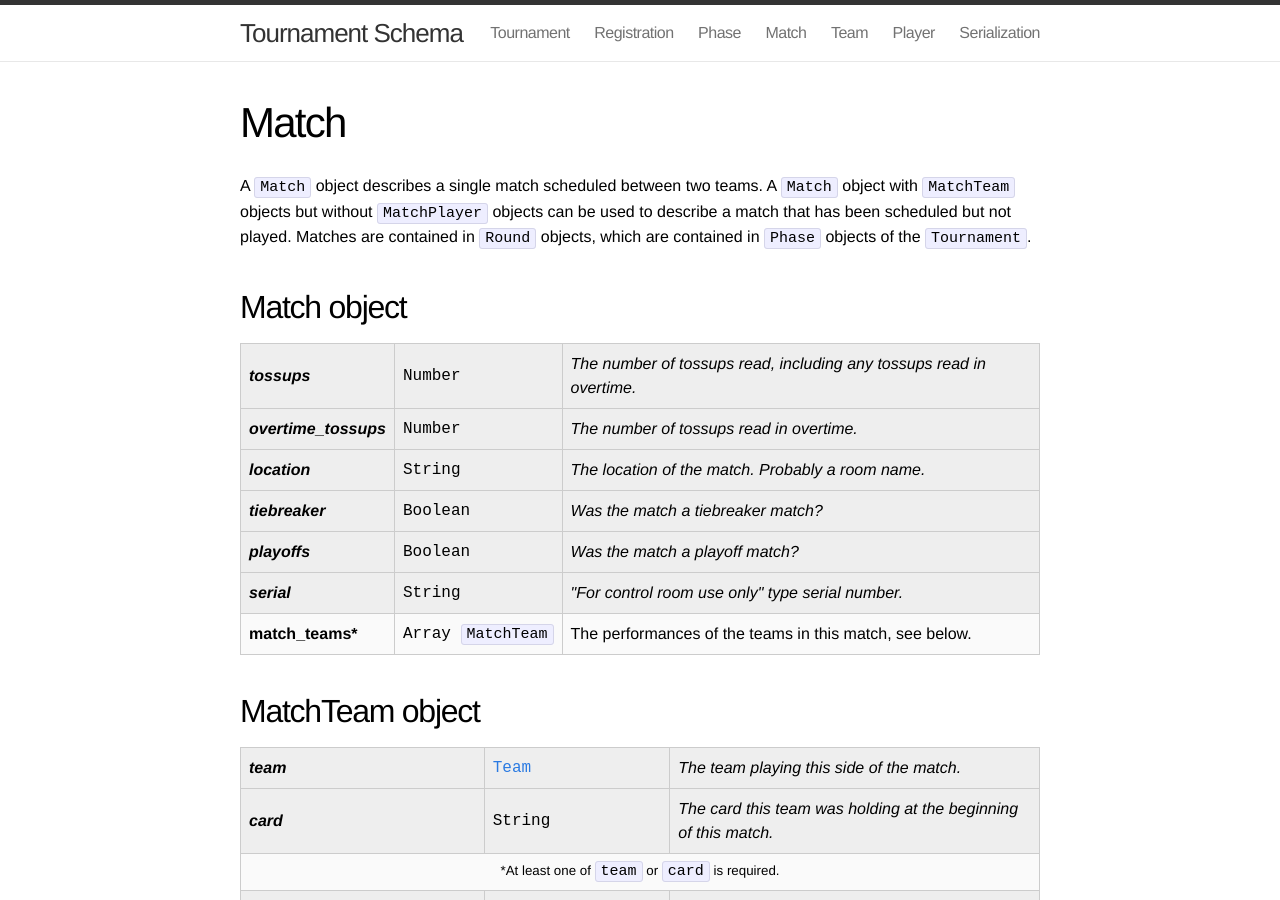
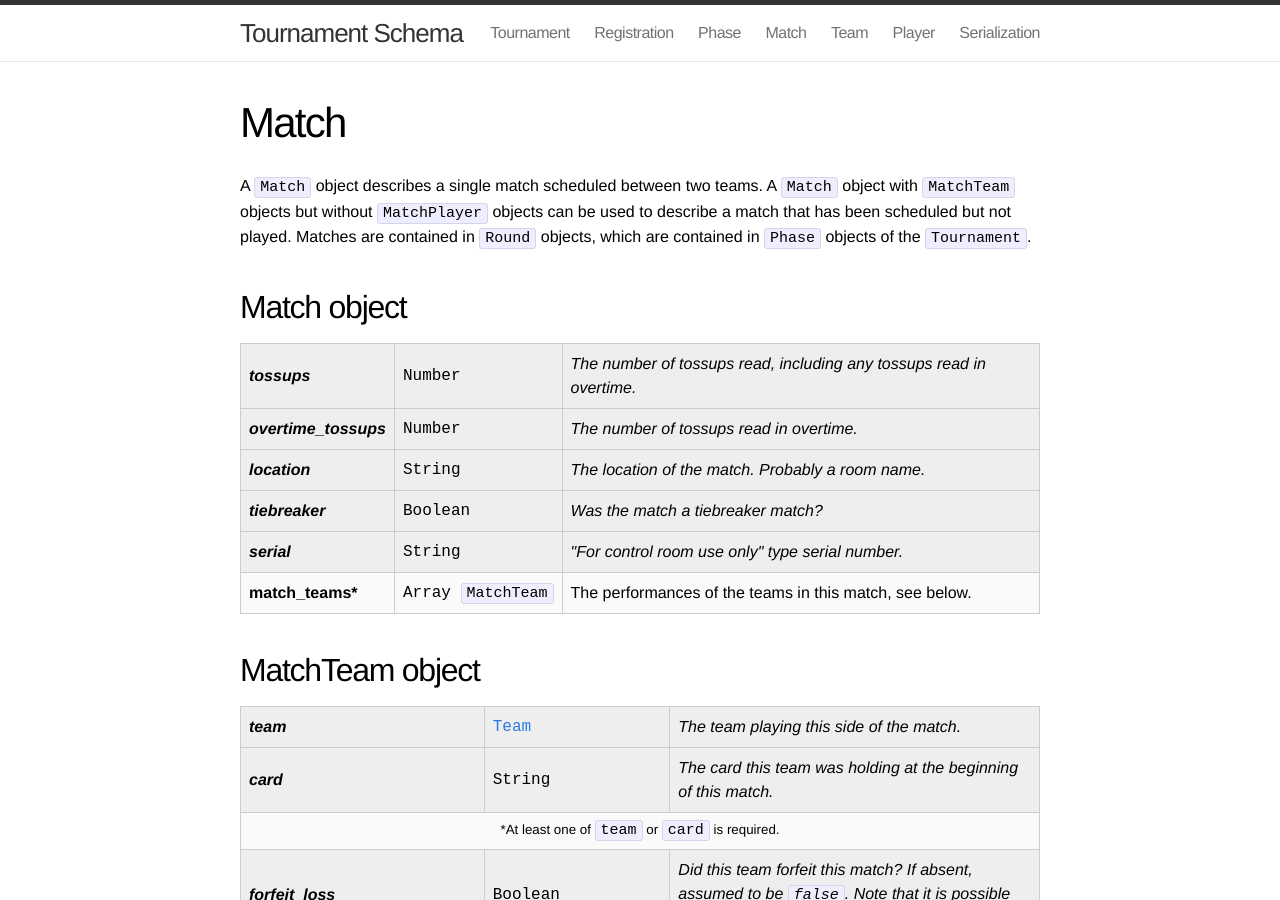
Before and after one commit to quizbowl/schema, a Jekyll site: the page built from match.md, in a window 1280 px wide and 900 px high. Built offline with Jekyll 4.4.1, drawn with Linux system fonts in a browser that asks for light colours.

Commit message:
Playoff-ness is part of Phases now

```diff
--- a/match.md
+++ b/match.md
@@ -26,11 +26,6 @@ A `Match` object describes a single match scheduled between two teams. A `Match`
     <th>tiebreaker</th>
     <td class="type">Boolean</td>
     <td>Was the match a tiebreaker match?</td>
-  </tr>
-  <tr class="optional">
-    <th>playoffs</th>
-    <td class="type">Boolean</td>
-    <td>Was the match a playoff match?</td>
   </tr>
   <tr class="optional">
     <th>serial</th>
```
